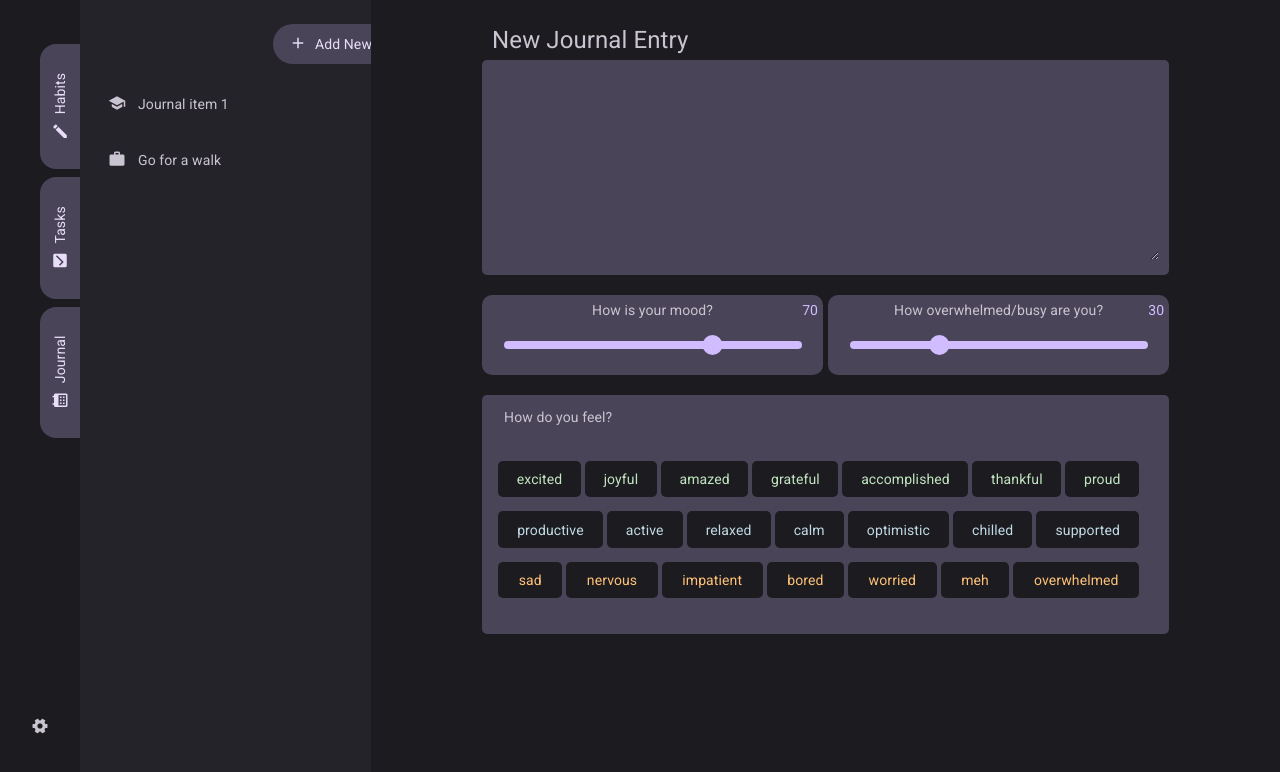
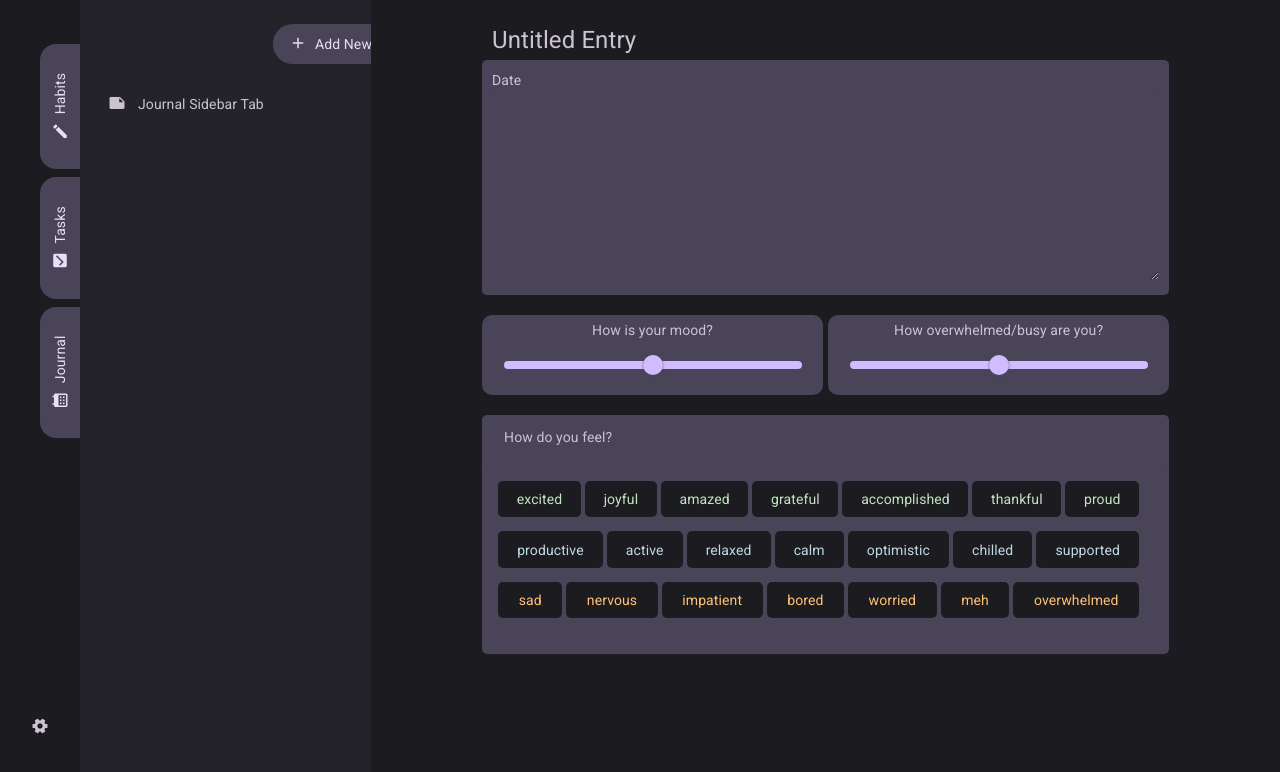
Before and after one commit to IlyaPonomarenko/HabitTrackerApp, a React (Create React App) app: page /journal in a window 1280 px wide. Shown: the top 772 px of the page. Built offline with nearby package versions, Linux system fonts and the light colour scheme.

Commit message:
range was removed, few dependencies uninstalled

```diff
--- a/package.json
+++ b/package.json
@@ -12,11 +12,8 @@
     "react-dom": "^18.2.0",
     "react-icons": "^4.6.0",
     "react-range": "^1.8.14",
-    "react-redux": "^8.0.5",
     "react-router-dom": "^6.4.3",
     "react-scripts": "5.0.1",
-    "redux": "^4.2.0",
-    "redux-persist": "^6.0.0",
     "web-vitals": "^2.1.4"
   },
   "scripts": {
--- a/src/components/JournalFormComponents/Busy.jsx
+++ b/src/components/JournalFormComponents/Busy.jsx
@@ -1,35 +1,23 @@
-import React, { Component } from "react";
-import { Range } from "react-range";
+import React from "react";
 import "./Busy.scss";
 
-class Busy extends Component {
-  state = { values: [30] };
-  render() {
+const Busy = (props) => {
   return (
     <div className="busyContainer">
       <div>
         <h4>How overwhelmed/busy are you?</h4>
       </div>
-        <div className="moodContainer__value">
-          <span>{this.state.values}</span>
+      <div className="busyContainer__value">
+        <span>{props.mood}</span>
       </div>
-        <Range
-          step={0.1}
-          min={0}
-          max={100}
-          values={this.state.values}
-          onChange={(values) => this.setState({ values })}
-          renderTrack={({ props, children }) => (
-            <div className="busyContainer__busyBar" {...props}>
-              {children}
-            </div>
-          )}
-          renderThumb={({ props }) => (
-            <div className="busyContainer__moodThumb" {...props} />
-          )}
+      <input
+        className="busyContainer__busyBar"
+        type="range"
+        min="0"
+        max="100"
+        value={props.busy}
       />
     </div>
   );
-  }
-}
+};
 export default Busy;
--- a/src/components/JournalFormComponents/Busy.scss
+++ b/src/components/JournalFormComponents/Busy.scss
@@ -16,12 +16,6 @@
     background-color: v.$color-primary-dark;
     border-radius: 5px;
   }
-  &__moodThumb {
-    height: 20px;
-    width: 20px;
-    background-color: v.$color-primary-dark;
-    border-radius: 20px;
-  }
   &__value {
     color: v.$color-primary-dark;
     position: absolute;
@@ -29,3 +23,22 @@
     right: 5px;
   }
 }
+
+input[type="range"] {
+  -webkit-appearance: none;
+  height: 8px;
+  border-radius: 5px;
+  background-color: v.$color-primary-dark;
+  background-repeat: no-repeat;
+}
+
+input[type="range"]::-webkit-slider-thumb {
+  -webkit-appearance: none;
+  height: 20px;
+  width: 20px;
+  border-radius: 50%;
+  background-color: v.$color-primary-dark;
+  cursor: pointer;
+  box-shadow: 0 0 2px 0 #555;
+  transition: background 0.1s ease-in-out;
+}
--- a/src/components/JournalFormComponents/Feel.jsx
+++ b/src/components/JournalFormComponents/Feel.jsx
@@ -1,7 +1,7 @@
 import React from "react";
 import "./Feel.scss";
 
-export default function Feel() {
+const Feel = (props) => {
   return (
     <div>
       {" "}
@@ -144,4 +144,6 @@ export default function Feel() {
       </div>
     </div>
   );
-}
+};
+
+export default Feel;
--- a/src/components/JournalFormComponents/JournalTextArea.jsx
+++ b/src/components/JournalFormComponents/JournalTextArea.jsx
@@ -1,11 +1,11 @@
 import React from "react";
 import "./JournalTextArea.scss";
 
-export default function JournalTextArea(props) {
+const JournalTextArea = (props) => {
   return (
     <form>
       <div className="textArea-container">
-        <div className="text-area-date">{props.date}</div>
+        <div className="text-area-date">Date</div>
         <label>
           <textarea
             placeholder={props.text}
@@ -17,4 +17,5 @@ export default function JournalTextArea(props) {
       </div>
     </form>
   );
-}
+};
+export default JournalTextArea;
--- a/src/components/JournalFormComponents/Mood.jsx
+++ b/src/components/JournalFormComponents/Mood.jsx
@@ -1,35 +1,23 @@
-import React, { Component } from "react";
-import { Range } from "react-range";
+import React from "react";
 import "./Mood.scss";
 
-class Mood extends Component {
-  state = { values: [70] };
-  render() {
+const Mood = (props) => {
   return (
     <div className="moodContainer">
       <div>
         <h4>How is your mood?</h4>
       </div>
       <div className="moodContainer__value">
-          <span>{this.state.values}</span>
+        <span>{props.mood}</span>
       </div>
-        <Range
-          step={0.1}
-          min={0}
-          max={100}
-          values={this.state.values}
-          onChange={(values) => this.setState({ values })}
-          renderTrack={({ props, children }) => (
-            <div className="moodContainer__moodBar" {...props}>
-              {children}
-            </div>
-          )}
-          renderThumb={({ props }) => (
-            <div className="moodContainer__moodThumb" {...props} />
-          )}
-        />{" "}
+      <input
+        className="moodContainer__moodBar"
+        type="range"
+        min="0"
+        max="100"
+        value={props.mood}
+      />
     </div>
   );
-  }
-}
+};
 export default Mood;
--- a/src/components/JournalFormComponents/Mood.scss
+++ b/src/components/JournalFormComponents/Mood.scss
@@ -16,12 +16,6 @@
     background-color: v.$color-primary-dark;
     border-radius: 5px;
   }
-  &__moodThumb {
-    height: 20px;
-    width: 20px;
-    background-color: v.$color-primary-dark;
-    border-radius: 20px;
-  }
   &__value {
     color: v.$color-primary-dark;
     position: absolute;
@@ -29,3 +23,22 @@
     right: 5px;
   }
 }
+
+input[type="range"] {
+  -webkit-appearance: none;
+  height: 8px;
+  border-radius: 5px;
+  background-color: v.$color-primary-dark;
+  background-repeat: no-repeat;
+}
+
+input[type="range"]::-webkit-slider-thumb {
+  -webkit-appearance: none;
+  height: 20px;
+  width: 20px;
+  border-radius: 50%;
+  background-color: v.$color-primary-dark;
+  cursor: pointer;
+  box-shadow: 0 0 2px 0 #555;
+  transition: background 0.1s ease-in-out;
+}
--- a/src/components/JournalSidebar/JournalSidebar.jsx
+++ b/src/components/JournalSidebar/JournalSidebar.jsx
@@ -3,7 +3,7 @@ import Button from "../Button/Button";
 import JournalSidebarTab from "../JournalSidebarTab/JournalSidebarTab";
 import "./JournalSidebar.scss";
 
-const JournalSidebar = ({ onButtonClick, onTabClick, diaryCounter }) => {
+const JournalSidebar = (props, { onButtonClick, onTabClick }) => {
   return (
     <div className="journal-sidebar">
       <div className="journal-sidebar__button-wrapper">
@@ -15,19 +15,10 @@ const JournalSidebar = ({ onButtonClick, onTabClick, diaryCounter }) => {
         {/* Placeholder Start */}
         <JournalSidebarTab
           type={"button"}
-          diaryCount={diaryCounter}
           onTabClick={onTabClick}
-          icon={"school"}
+          icon={"note"}
         >
-          Journal item 1
-        </JournalSidebarTab>
-        <JournalSidebarTab
-          type={"button"}
-          diaryCount={diaryCounter}
-          onTabClick={onTabClick}
-          icon={"work"}
-        >
-          Go for a walk
+          {props.title}
         </JournalSidebarTab>
 
         {/* Placeholder End */}
--- a/src/containers/Journal/Journal.jsx
+++ b/src/containers/Journal/Journal.jsx
@@ -8,11 +8,11 @@ class Journal extends Component {
     super(props);
     this.state = {
       value: "",
-      title: "New Journal Entry",
+      title: "Untitled Entry",
       text: "Content",
-      mood: 30,
-      busy: 40,
-      inputDate: "1",
+      moodLevel: 90,
+      busyLevel: 40,
+      date: "1",
       feel: [{ feelingGroup: 0, name: "", value: false }],
     };
   }
@@ -26,11 +26,11 @@ class Journal extends Component {
           {" "}
           <JournalForm
             title={this.state.title}
-            date={this.state.inputDate}
-            mood={this.state.mood}
+            date={this.state.date}
+            mood={this.state.moodLevel}
             value={this.state.value}
             text={this.state.text}
-            busy={this.state.busy}
+            busy={this.state.busyLevel}
           />
         </div>
       </div>
```
Also changed, not shown: 1 other file (tests, documents, lock files or other folders). Lines whose indentation alone changed are shown as unchanged.
